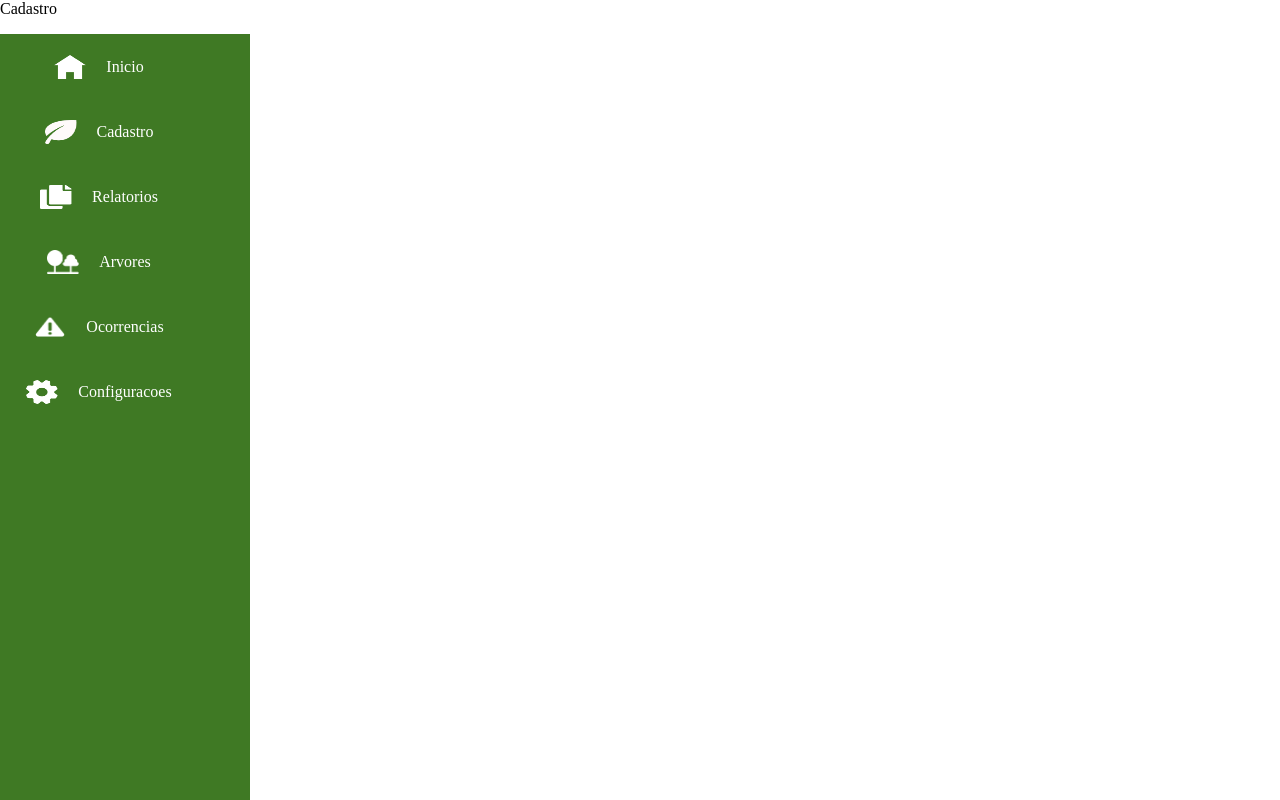
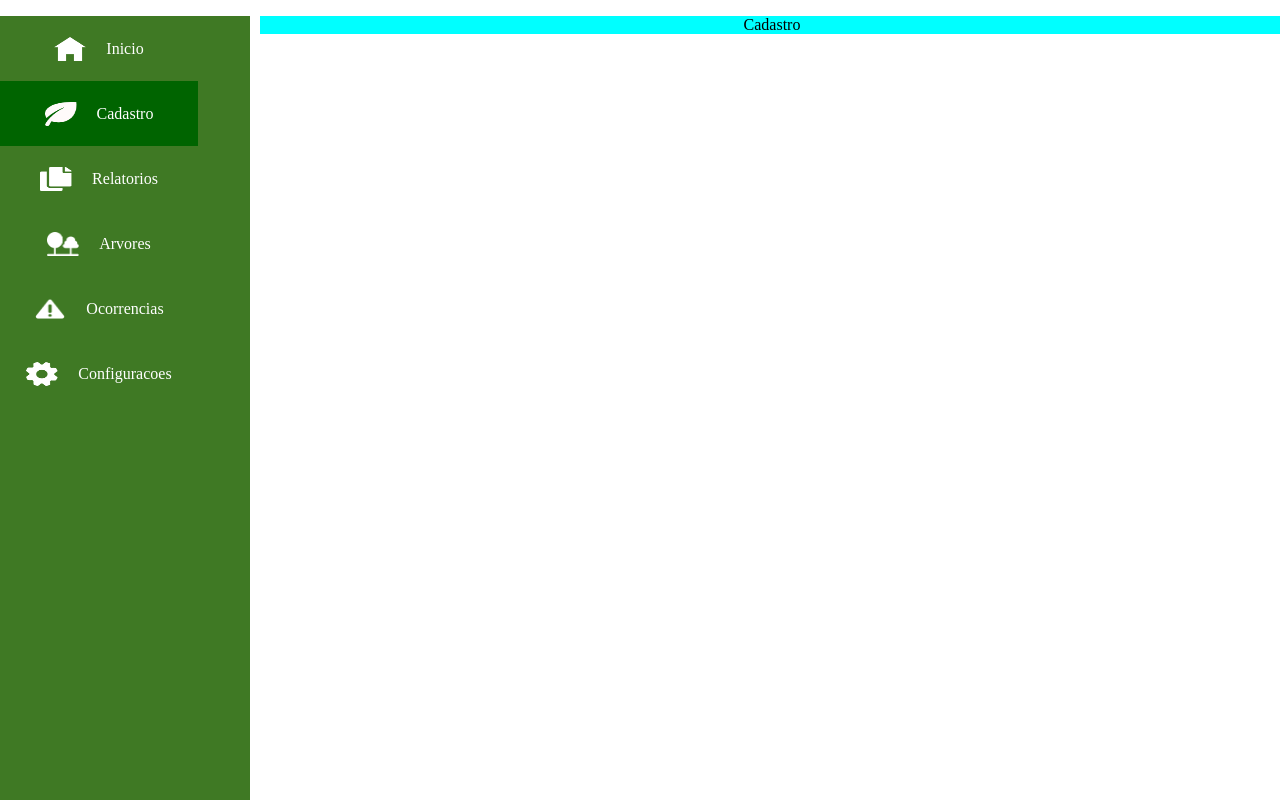
Before and after one commit to Limaisaias-ux/sgau, a React (Create React App) app: page /cadastro in a window 1280 px wide. Shown: the top 800 px of the page. Built offline with nearby package versions, Linux system fonts and the light colour scheme.

Commit message:
fix: div cadastro

```diff
--- a/src/components/SidebarData.js
+++ b/src/components/SidebarData.js
@@ -20,7 +20,8 @@ export const SidebarData = [
     {
         title: "Cadastro",
         icon: CadastroIcon,
-        link: <NavLink to="/cadastro">Cadastro</NavLink>
+        // link: <NavLink to="/cadastro">Cadastro</NavLink>
+        link: "/cadastro"
     },
     {
         title: "Relatorios",
--- a/src/pages/Cadastro.css
+++ b/src/pages/Cadastro.css
@@ -1,3 +1,10 @@
-.body{
+.divCadastro {
     background-color: aqua;
+    width: 80%;
+    margin-left: 260px;
+    position: absolute;
+
+    display: flex;
+    align-items: center;
+    justify-content: center;
 }
--- a/src/pages/Cadastro.js
+++ b/src/pages/Cadastro.js
@@ -3,7 +3,7 @@ import './Cadastro.css';
 
 function Cadastro() {
   return (
-    <div>Cadastro</div>
+    <div className='divCadastro'>Cadastro</div>
   )
 }
 
```
Also changed, not shown: 1 other file (tests, documents, lock files or other folders).
